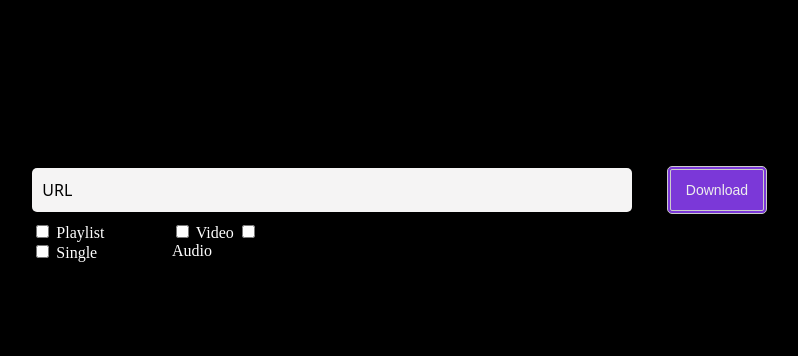
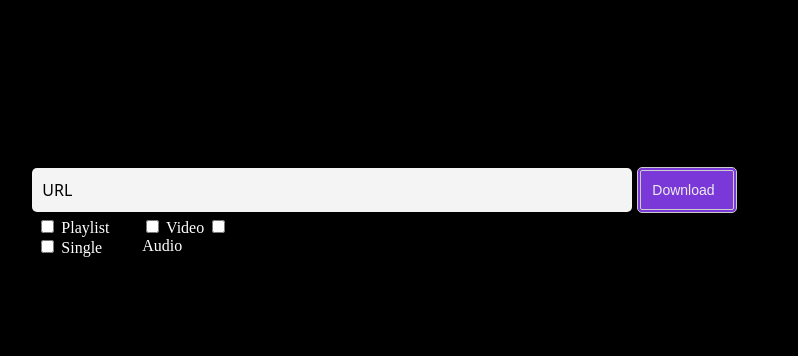
Before and after one commit to M-Junior15/YouTubeDownloader, a plain HTML site: page YouTubeDownloader/index.html in a window 1280 px wide. Shown: the part 32-388 px from the top of the page, without its empty margins (408-1206 px from the left). Drawn offline with Linux system fonts and the light colour scheme.

Commit message:
Buttons change position fixed

```diff
--- a/YouTubeDownloader/index.html
+++ b/YouTubeDownloader/index.html
@@ -15,24 +15,18 @@
         </div>
     </form>
     <div class="box">
-        <div>
         <input type="checkbox" id="playlist" name="single" value="playlist">
         <label for="playlist">Playlist</label>
 
         <input type="checkbox" id="single" name="single" value="single">
         <label for="single">Single</label>
-
-        </div>
     </div>
     <div class="box1">
-        <div>
         <input type="checkbox" id="video" name="video" value="video">
         <label for="video">Video</label>
 
         <input type="checkbox" id="audio" name="audio" value="audio">
         <label for="audio">Audio</label>
-
-        </div>
     </div>
     <button type="button">Download</button>
 </body>
--- a/YouTubeDownloader/styles.css
+++ b/YouTubeDownloader/styles.css
@@ -33,30 +33,31 @@ body {
   color: white;
   width: 90px;
   height: 40px;
-  margin-top: 10px;
+  margin: 5px;
 
 }
 .box1 {
+  position: relative;
+  left: 105px;
+  top: -45px;
   color: white;
-  position: absolute;
-  left: 580px;
-  top: 254px;
   width: 90px;
   height: 40px;
+  margin: 5px;
 
 }
 button {
-  position: absolute;
-  left: 1070px;
-  top: 193px;
-  display: inline-block;
+  position: relative;
+  left: 600px;
+  top: -140px;
+  display: flex;
   background-color: #7b38d8;
   border-radius: 5px;
   border: 4px double #cccccc;
   color: #eeeeee;
   text-align: center;
   font-size: 14px;
-  padding: 12px;
+  padding: 11px;
   width: 100px;
   transition: all 0.5s;
   cursor: pointer;
```
Lines whose indentation alone changed are shown as unchanged.
